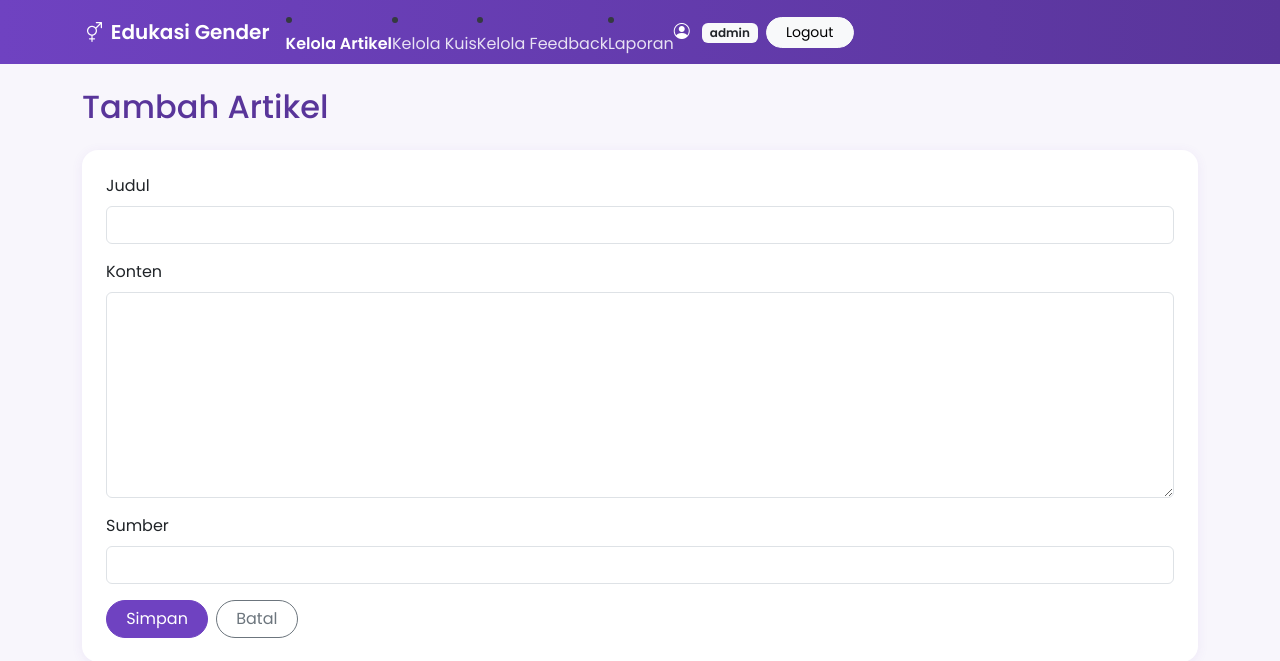
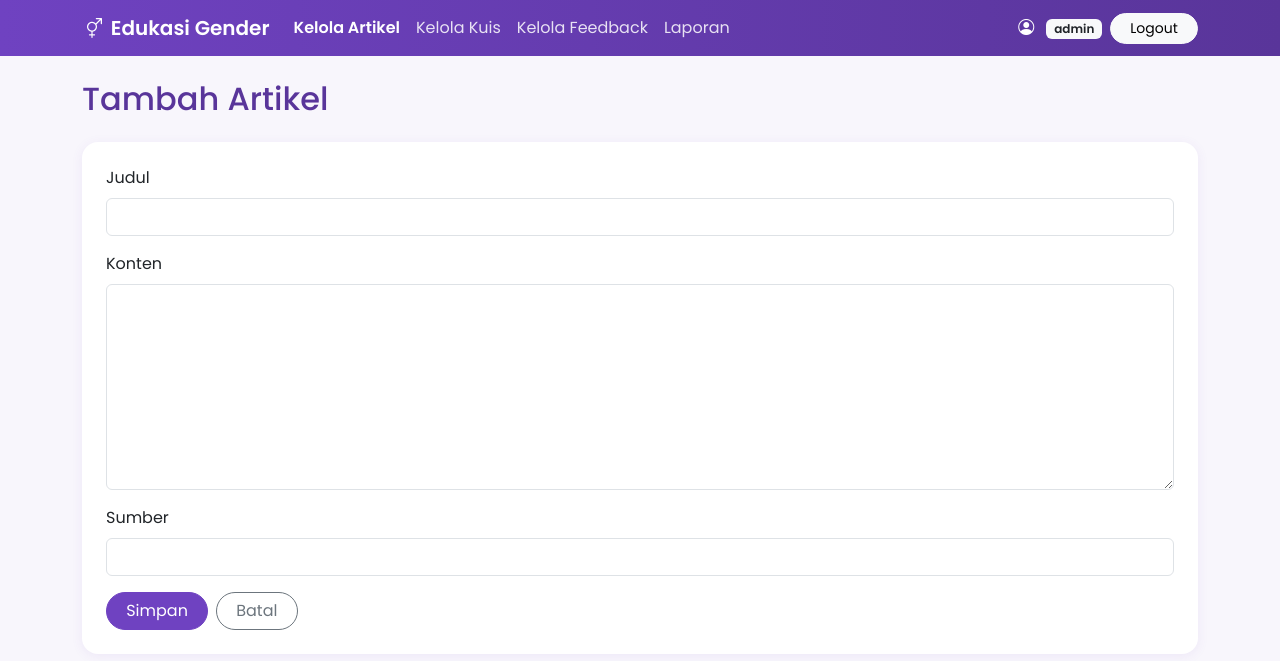
Before and after one commit to wahidd1/Kelompok-9, a Laravel app: page /admin/artikel/tambah in a window 1280 px wide. Shown: the top 661 px of the page. Run offline with Laravel 12, Linux system fonts and the light colour scheme; the visitor is signed in with stand-in values (Sample User, id 1).

Commit message:
feat(auth-frontend): edit tampilan titik dan spasi

```diff
--- a/resources/views/partials/header.blade.php
+++ b/resources/views/partials/header.blade.php
@@ -7,7 +7,7 @@
             <span class="navbar-toggler-icon"></span>
         </button>
         <div class="collapse navbar-collapse" id="menuUtama">
-            {{-- Menu kiri --}}
+            <ul class="navbar-nav me-auto">
                 @if (session('login_role') != 'admin')
                     <li class="nav-item">
                         <a class="nav-link {{ request()->routeIs('beranda') ? 'active' : '' }}" href="{{ route('beranda') }}">Beranda</a>
@@ -16,6 +16,7 @@
                         <a class="nav-link {{ request()->routeIs('artikel.*') ? 'active' : '' }}" href="{{ route('artikel.index') }}">Artikel</a>
                     </li>
                 @endif
+
                 @if (session('login_role') === 'user')
                     <li class="nav-item">
                         <a class="nav-link {{ request()->routeIs('kuis.*') ? 'active' : '' }}" href="{{ route('kuis.index') }}">Kuis</a>
@@ -24,6 +25,7 @@
                         <a class="nav-link {{ request()->routeIs('hasil.*') ? 'active' : '' }}" href="{{ route('hasil.index') }}">Hasil Kuis</a>
                     </li>
                 @endif
+
                 @if (session('login_role') === 'admin')
                     <li class="nav-item">
                         <a class="nav-link {{ request()->routeIs('admin.artikel.*') ? 'active' : '' }}" href="{{ route('admin.artikel.index') }}">Kelola Artikel</a>
@@ -39,7 +41,7 @@
                     </li>
                 @endif
             </ul>
-            {{-- Menu kanan: login / logout --}}
+
             <ul class="navbar-nav align-items-lg-center gap-lg-2">
                 @if (session('login_role'))
                     <li class="nav-item">
```
Lines whose indentation alone changed are shown as unchanged.
